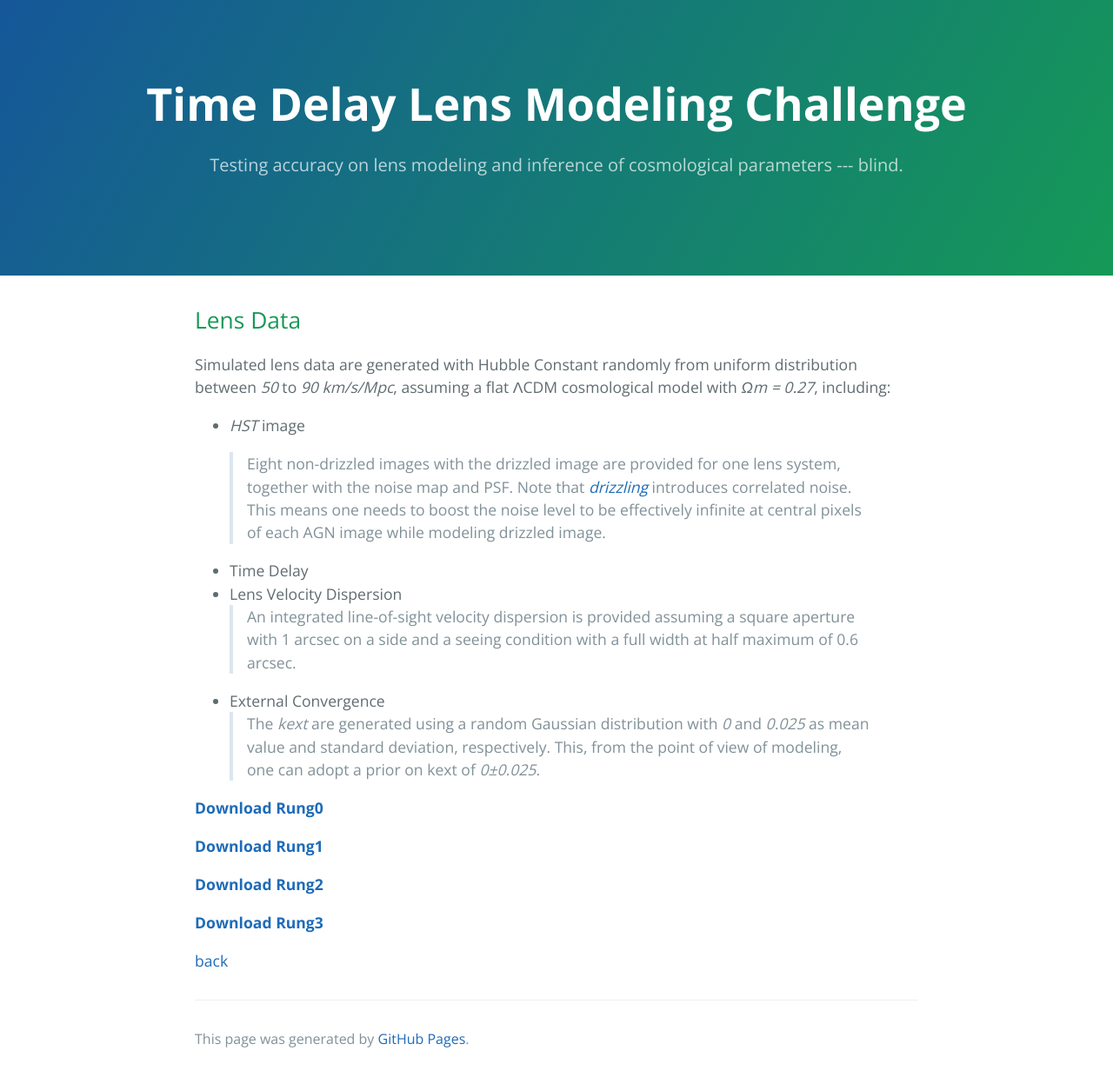
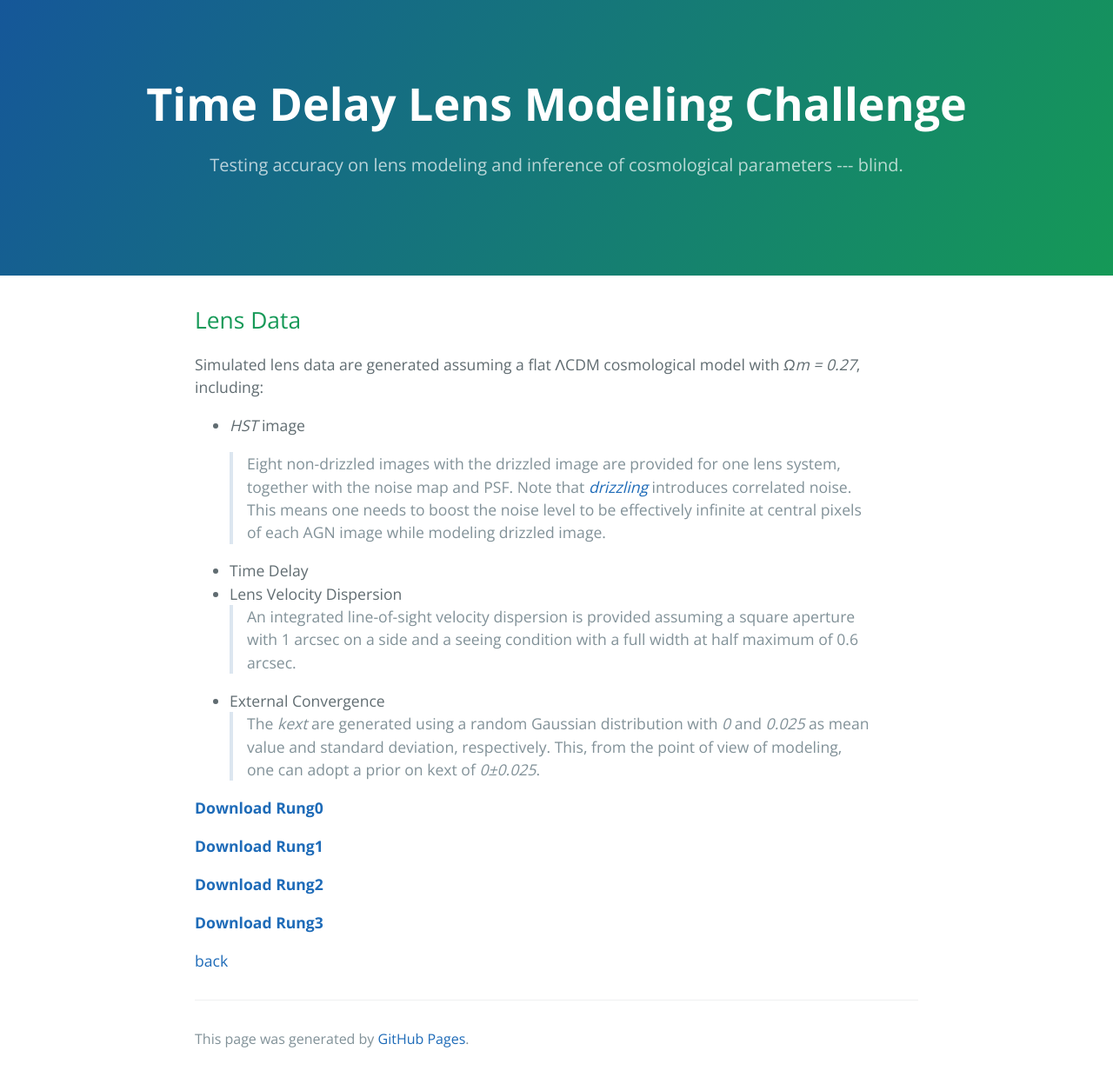
Before and after one commit to TDLMC/TDLMC.github.io, a Jekyll site: the page built from download.md, in a window 1280 px wide. Shown: the whole page at 87% size. Built offline with Jekyll 4.4.1, drawn with Linux system fonts in a browser that asks for light colours; our own code applies the rules of GitHub Pages for plain Markdown files.

Commit message:
Update download.md

```diff
--- a/download.md
+++ b/download.md
@@ -1,7 +1,7 @@
 
 ## Lens Data
 
-Simulated lens data are generated with Hubble Constant randomly from uniform distribution between *50*  to *90 km/s/Mpc*, assuming a flat ΛCDM cosmological model with *Ωm = 0.27*, including:
+Simulated lens data are generated assuming a flat ΛCDM cosmological model with *Ωm = 0.27*, including:
 
 * _HST_ image
   >Eight non-drizzled images with the drizzled image are provided for one lens system, together with the noise map and PSF. Note that [_drizzling_](http://www.stsci.edu/hst/wfpc2/analysis/drizzle.html) introduces correlated noise. This means one needs to boost the noise level to be effectively infinite at central pixels of each AGN image while modeling drizzled image.
```
